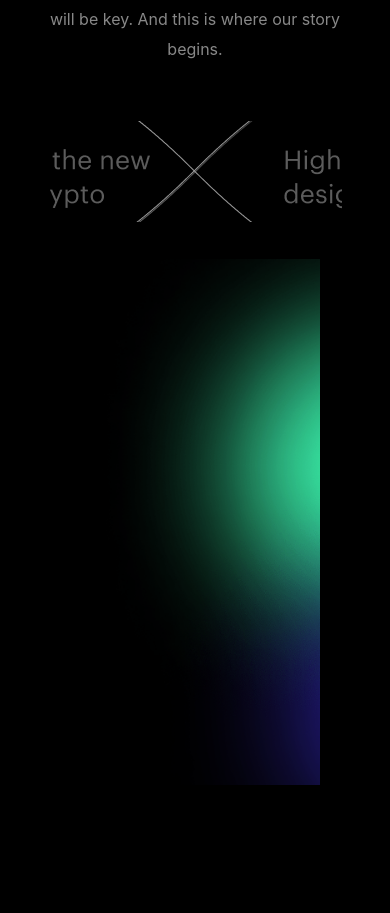
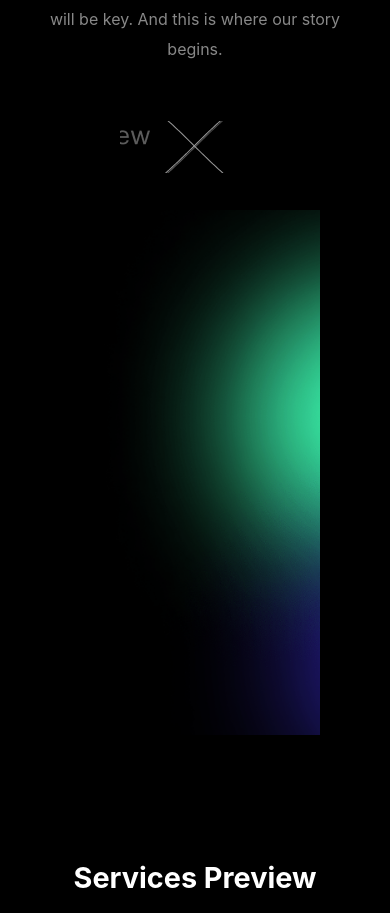
Before and after one commit to SahlMjt-droid/DigiEagle, a React (Vite) app: page / in a window 390 px wide. Shown: the part 2302-3215 px from the top of the page. Built offline with nearby package versions, Linux system fonts and the light colour scheme.

Commit message:
Fix mobile image display issues - infinity loop and process images

```diff
--- a/src/pages/Home.css
+++ b/src/pages/Home.css
@@ -1170,7 +1170,7 @@
 
   .infinity-loop img {
     width: 100% !important;
-    max-width: 300px !important;
+    max-width: 150px !important;
     height: auto !important;
     margin-right: 0 !important;
   }
@@ -1318,9 +1318,9 @@
   }
 
   .process-image img {
-    width: 100% !important;
+    width: 150% !important;
     max-width: 100% !important;
-    height: auto !important;
+    height: 150% !important;
     margin-left: 0 !important;
     display: block !important;
     margin: 0 auto !important;
```
